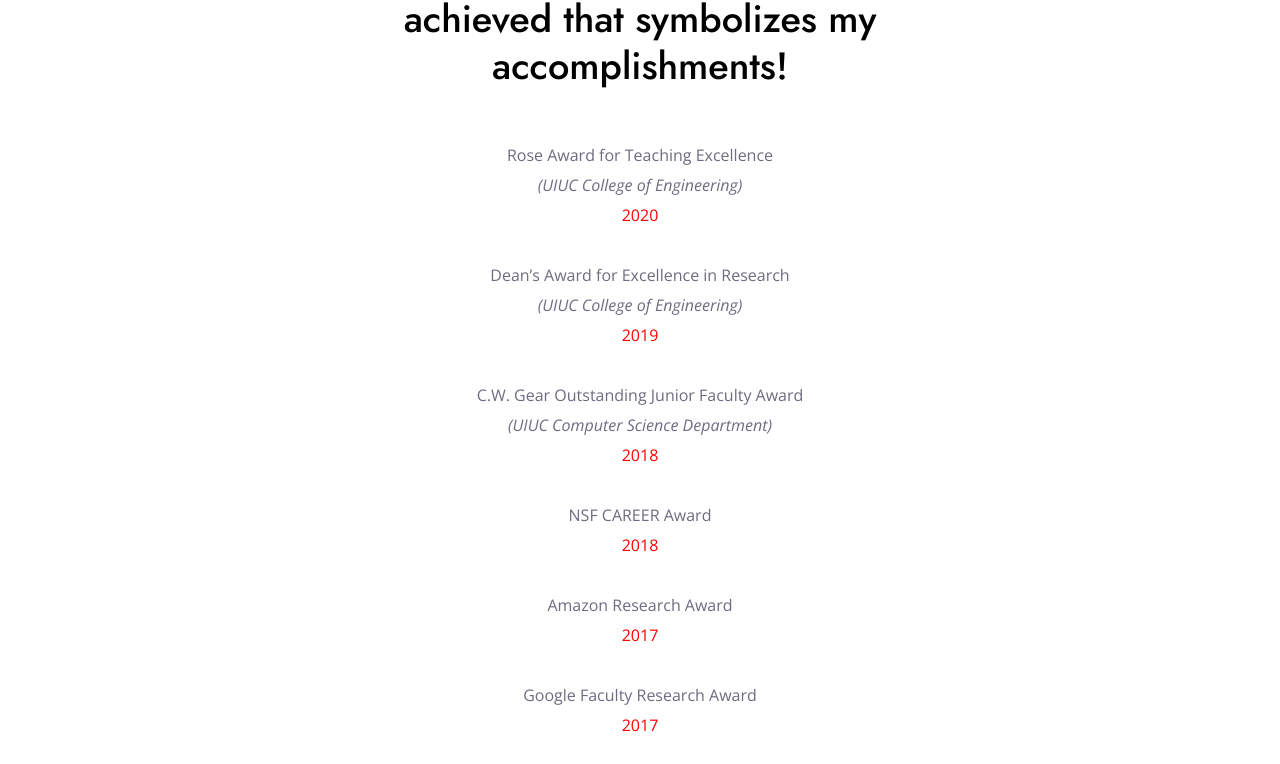
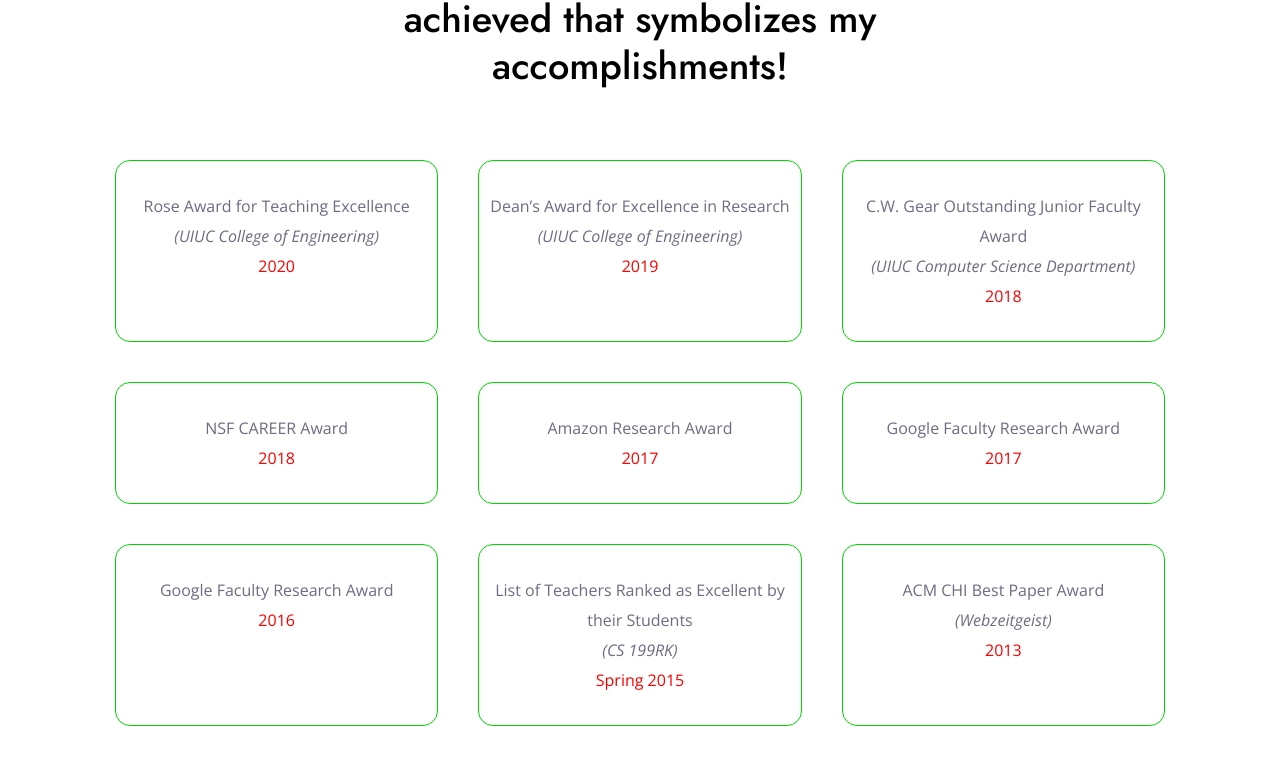
Before and after one commit to sh-shafi/next_portfolio_page, a Next.js app: page / in a window 1280 px wide. Shown: the part 6288-7052 px from the top of the page. Built offline with nearby package versions, Linux system fonts and the light colour scheme.

Commit message:
Added styles

```diff
--- a/public/css/style.css
+++ b/public/css/style.css
@@ -3485,3 +3485,21 @@
     margin-bottom: 120px;
   }
 }
+
+ul.awards {
+  display: grid;
+  grid-template-columns: 1fr 1fr 1fr;
+}
+
+ul.awards li {
+  border: rgb(0, 211, 0) 1px solid;
+  margin: 20px;
+  border-radius: 15px;
+  display: flex;
+  align-items: center;
+  justify-content: center;
+}
+
+ul.awards li div {
+  margin-top: 30px;
+}
```
